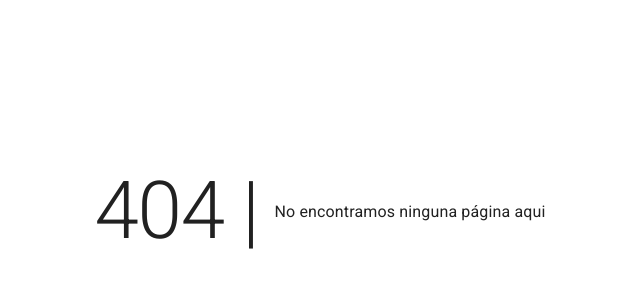
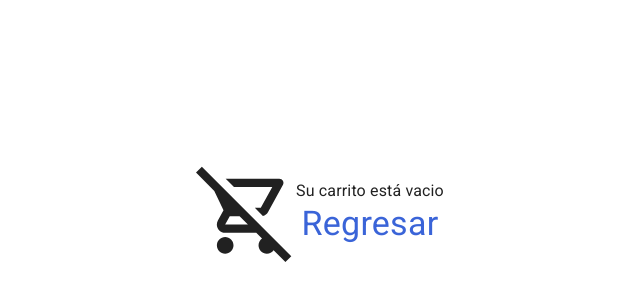
Before and after one commit to ikevin92/teslo-nextjs, a Next.js app: page /cart/empty in a window 1280 px wide. Before the commit this address had no page. Shown: the part 168-468 px from the top of the page, without its empty margins (320-960 px from the left). Built offline with nearby package versions, Linux system fonts and the light colour scheme.

Commit message:
minicart empty

```diff
--- /dev/null
+++ b/pages/cart/empty.tsx
@@ -0,0 +1,41 @@
+import NextLink from 'next/link'
+import { RemoveShoppingCartOutlined } from '@mui/icons-material'
+import { Box, Link, Typography } from '@mui/material'
+import { ShopLayout } from '../../components/layouts'
+
+const EmptyPage = () => {
+  return (
+    <ShopLayout
+      title='Carrito vacio'
+      pageDescription='No hay articulos en el carrito de compras'
+    >
+      <Box
+        display='flex'
+        justifyContent='center'
+        alignItems='center'
+        height='calc(100vh - 200px)'
+        sx={{
+          flexDirection: { xs: 'column', sm: 'row' },
+        }}
+      >
+        <RemoveShoppingCartOutlined sx={{ fontSize: 100 }} />
+        <Box display='flex' flexDirection={'column'} alignItems='center'>
+          <Typography
+          // variant='h1'
+          // component='h1'
+          // fontSize={80}
+          // fontWeight={200}
+          >
+            Su carrito está vacio
+          </Typography>
+          <NextLink href='/' passHref>
+            <Link typography='h4' color='secondary'>
+              Regresar
+            </Link>
+          </NextLink>
+        </Box>
+      </Box>
+    </ShopLayout>
+  )
+}
+export default EmptyPage
```
